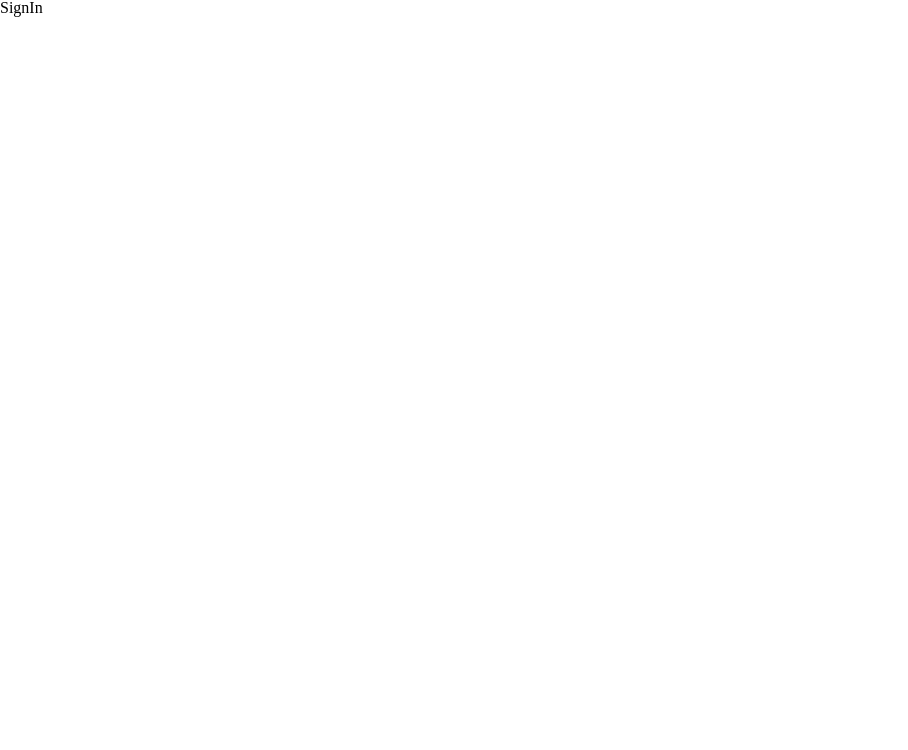
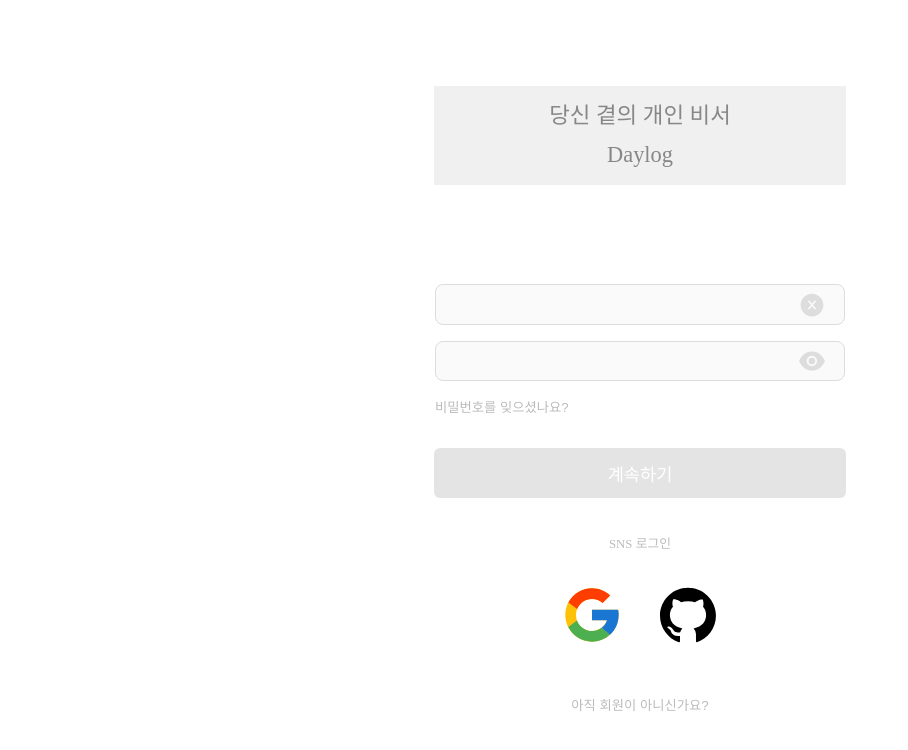
Before and after one commit to km-young/DayLog, a React (Create React App) app: page /signin in a window 1280 px wide. Shown: the top 750 px of the page, without its empty margins (0-908 px from the left). Built offline with nearby package versions, Linux system fonts and the light colour scheme; a web font is replaced by a local one.

Commit message:
ui:SignIn Page UI 1차 완성

```diff
--- a/src/App.tsx
+++ b/src/App.tsx
@@ -14,7 +14,7 @@ const App = () => {
   const queryClient = new QueryClient();
   return (
     <QueryClientProvider client={queryClient}>
-      {/* <ThemeProvider> */}
+
       <RecoilRoot>
         <GlobalStyle />
         <Router />
--- a/src/pages/SignIn.tsx
+++ b/src/pages/SignIn.tsx
@@ -1,9 +1,175 @@
-import React from 'react'
+import React, { useState } from 'react'
+import styled from 'styled-components'
+import { AiFillCloseCircle, AiFillEye, AiFillGithub } from 'react-icons/ai';
+import {FcGoogle} from 'react-icons/fc'
 
 const SignIn = () => {
+
+  // 비밀번호 눈알 아이콘 클릭 시 type 변경 할 수 있는 함수
+  const [isViewIconClick, setIsViewIconClick] = useState(false);
+  const handleClickViewIcon = () => {
+    setIsViewIconClick(!isViewIconClick);
+  };
   return (
-    <div>SignIn</div>
-  )
+    <>
+      <Container>
+        <InfoBox>
+          <InfoText>당신 곁의 개인 비서</InfoText>
+          <InfoText>Daylog</InfoText>
+        </InfoBox>
+        <InputContainer>
+          <ItemContainer>
+            <InputBox type="text" />
+            <AiFillCloseCircle className="close-icon" />
+          </ItemContainer>
+          <ItemContainer>
+            <InputBox type={isViewIconClick ? 'text':'password'} />
+            <AiFillEye className="view-icon" onClick={handleClickViewIcon} style={{color: isViewIconClick ? 'black' : '#ddd'}} />
+          </ItemContainer>
+          <PwLossButtonContainer>
+            <PwLossButton>비밀번호를 잊으셨나요?</PwLossButton>
+          </PwLossButtonContainer>
+        </InputContainer>
+        <LoginButton>계속하기</LoginButton>
+        <PTag>SNS 로그인</PTag>
+        <SocialLoginButtonContainer>
+          <FcGoogle className="social-login-icons" />
+          <AiFillGithub className="social-login-icons" />
+        </SocialLoginButtonContainer>
+        <JoinButton>아직 회원이 아니신가요?</JoinButton>
+      </Container>
+    </>
+  );
 }
 
 export default SignIn
+
+;
+const Container = styled.div`
+  display: flex;
+  flex-direction: column;
+  justify-content: center;
+  align-items: center;
+  height: 100vh;
+  width: 25.7rem;
+  margin: 0 auto;
+`
+
+const InfoBox = styled.div`
+  width: 100%;
+  background-color: #f0f0f0;
+  padding: 0.2rem 0;
+`;
+
+const InfoText = styled.p`
+  font-size: 1.4rem;
+  text-align: center;
+  margin: 1rem;
+  color: #878787;
+  cursor: default;
+`;
+
+const InputContainer = styled.div`
+  display: flex;
+  flex-direction: column;
+  gap: 1rem;
+  margin: 6.2rem 0 0 0;
+`
+
+const ItemContainer = styled.div`
+  position: relative;
+  .close-icon {
+    position: absolute;
+    bottom: 7px;
+    right: 20px;
+    font-size: 26px;
+    color: #ddd;
+    cursor: pointer;
+  }
+  .close-icon:hover {
+    color: #d1d1d1;
+  }
+  .view-icon {
+    position: absolute;
+    bottom: 5px;
+    right: 18px;
+    font-size: 30px;
+    color: #ddd;
+    cursor: pointer;
+  }
+  .view-icon:hover {
+    color: #d1d1d1;
+  }
+`;
+
+const InputBox = styled.input`
+  width: 21.5rem;
+  height: 2.4rem;
+  padding: 0 3rem 0 1rem;
+  font-size: 1rem;
+  background-color: #fafafa;
+  border: 1.3px solid #ddd;
+  border-radius: 8px;
+`;
+
+const PwLossButton = styled.button`
+  border: none;
+  background-color: white;
+  color: #bbbbbb;
+  padding: 0;
+  cursor: pointer;
+  &:hover{
+    color: blue;
+  }
+`;
+
+const PwLossButtonContainer = styled.div`
+  display: flex;
+  justify-content: left;
+  width: 23.5rem;
+`
+
+const LoginButton = styled.button`
+  width: 100%;
+  height: 50px;
+  border: none;
+  border-radius: 6px;
+  color: white;
+  font-size: 1.1rem;
+  background-color: #e4e4e4;
+  margin: 2rem 0 2.5rem 0;
+  cursor: pointer;
+  &:hover {
+    background-color: #e1e1e1;
+  }
+`;
+
+const PTag = styled.p`
+  font-size: 0.8rem;
+  color: #bbbbbb;
+`;
+
+const SocialLoginButtonContainer = styled.div`
+  display: flex;
+  width: 100%;
+  justify-content: center;
+  gap: 2rem;
+  margin-top: 2rem;
+
+  .social-login-icons {
+    font-size: 4rem;
+    cursor: pointer;
+  }
+`;
+
+const JoinButton = styled.button`
+  border: none;
+  background-color: white;
+  color: #bbbbbb;
+  padding: 0;
+  margin-top: 3rem;
+  cursor: pointer;
+  &:hover {
+    color: blue;
+  }
+`;
```
